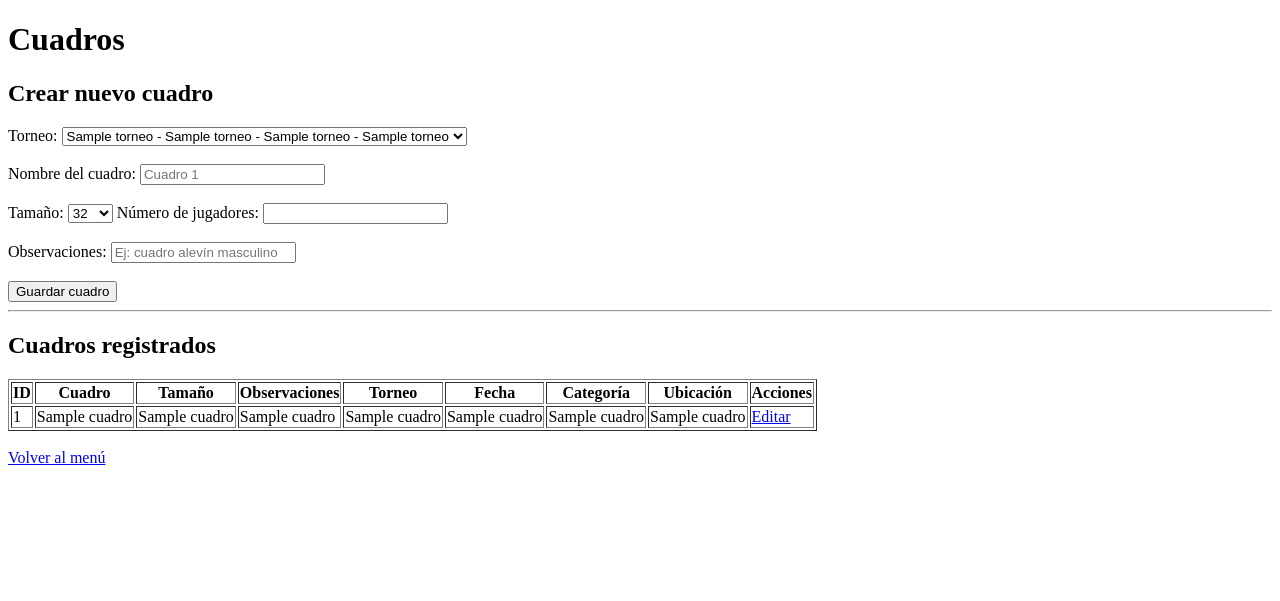
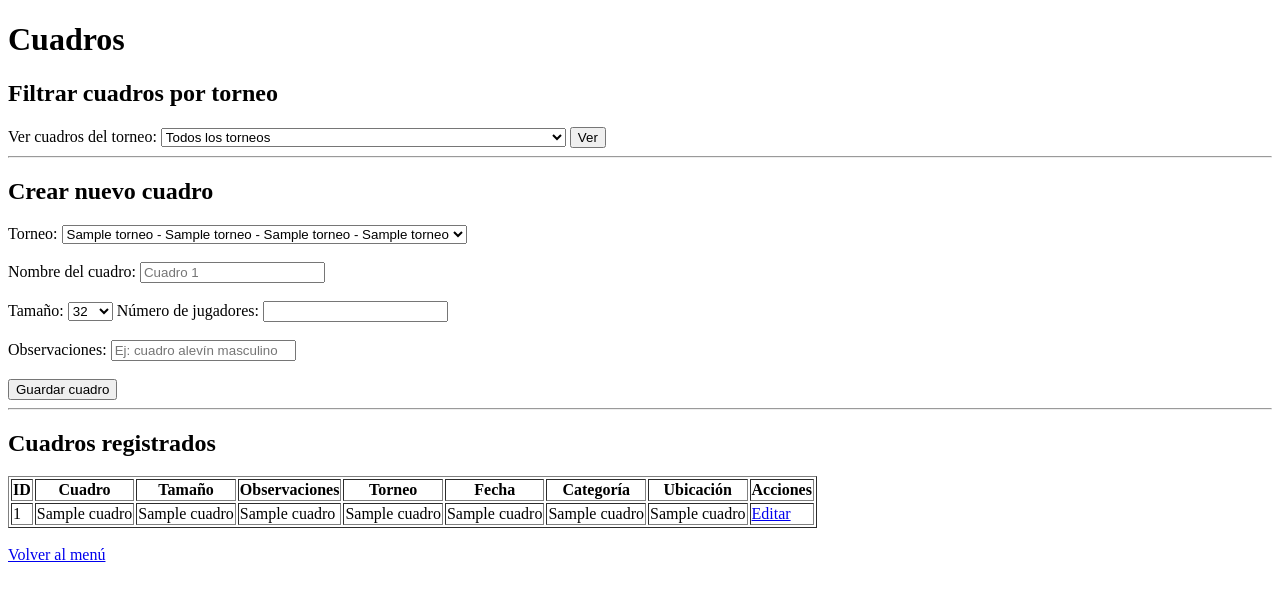
Before and after one commit to jordi4949/app_tennis, a FastAPI app: template app/templates/cuadros.html in a window 1280 px wide. Shown: the top 601 px of the page. Run offline with FastAPI, Linux system fonts and the light colour scheme; the template is opened without the code that fills it: most values are stand-ins (such as "Sample title", 1, 10 or a date in 2020).

Commit message:
Filtro por torneo en cuadros + editar cuadro

```diff
--- a/app/templates/cuadros.html
+++ b/app/templates/cuadros.html
@@ -7,6 +7,28 @@
 <body>
 
 <h1>Cuadros</h1>
+
+<h2>Filtrar cuadros por torneo</h2>
+
+<form method="get" action="/admin/cuadros">
+    <label>Ver cuadros del torneo:</label>
+
+    <select name="torneo_id">
+        <option value="">Todos los torneos</option>
+
+        {% for torneo in torneos %}
+            <option value="{{ torneo[0] }}"
+                {% if torneo_id and torneo[0] == torneo_id %}selected{% endif %}>
+                {{ torneo[1] }} - {{ torneo[3] }} - {{ torneo[4] }} - {{ torneo[2] }}
+            </option>
+        {% endfor %}
+    </select>
+
+    <button type="submit">Ver</button>
+</form>
+
+<hr>
+
 
 <h2>Crear nuevo cuadro</h2>
 
```
